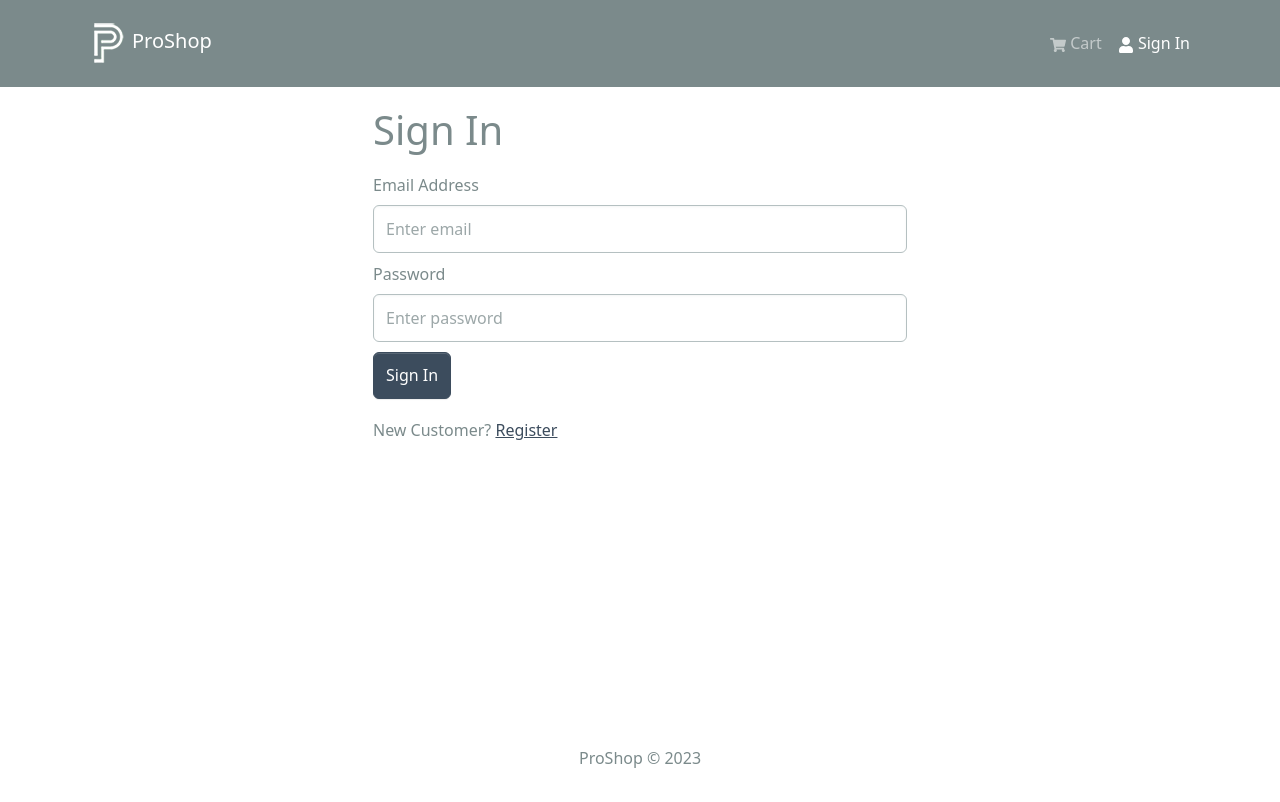
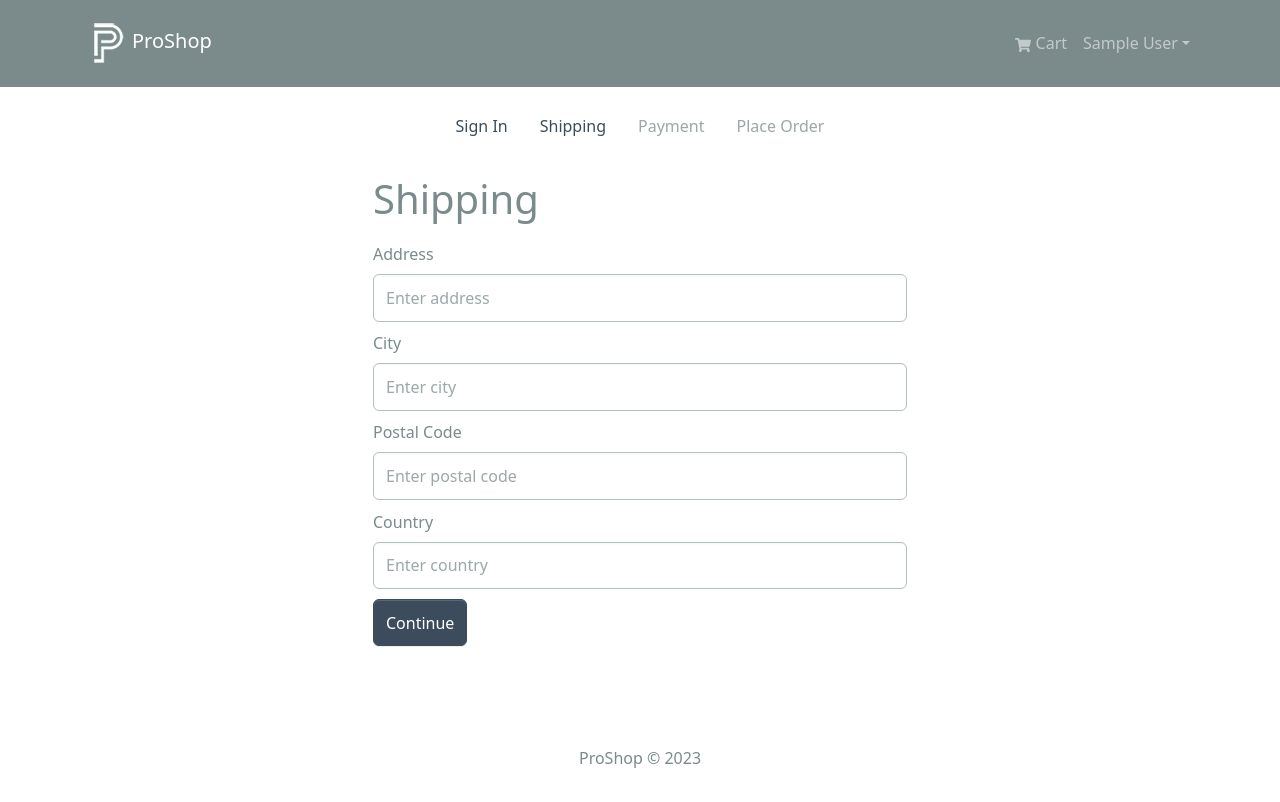
Before and after one commit to savanvekariya/Swiftkart, a React (Create React App) app in the folder frontend/: page /shipping in a window 1280 px wide. Before the commit this address led to /login. Shown: the top 802 px of the page. Built offline with nearby package versions, Linux system fonts and the light colour scheme; sample sign-in values are in the browser's storage.

Commit message:
added checkout step component

```diff
--- /dev/null
+++ b/frontend/src/components/CheckoutSteps.jsx
@@ -0,0 +1,51 @@
+import React from 'react';
+import { Nav } from 'react-bootstrap';
+import { LinkContainer } from 'react-router-bootstrap';
+
+const CheckoutSteps = ({ step1, step2, step3, step4 }) => {
+  return (
+    <Nav className='justify-content-center mb-4'>
+      <Nav.Item>
+        {step1 ? (
+          <LinkContainer to='/login'>
+            <Nav.Link>Sign In</Nav.Link>
+          </LinkContainer>
+        ) : (
+          <Nav.Link disabled>Sign In</Nav.Link>
+        )}
+      </Nav.Item>
+
+      <Nav.Item>
+        {step2 ? (
+          <LinkContainer to='/shipping'>
+            <Nav.Link>Shipping</Nav.Link>
+          </LinkContainer>
+        ) : (
+          <Nav.Link disabled>Shipping</Nav.Link>
+        )}
+      </Nav.Item>
+
+      <Nav.Item>
+        {step3 ? (
+          <LinkContainer to='/payment'>
+            <Nav.Link>Payment</Nav.Link>
+          </LinkContainer>
+        ) : (
+          <Nav.Link disabled>Payment</Nav.Link>
+        )}
+      </Nav.Item>
+
+      <Nav.Item>
+        {step4 ? (
+          <LinkContainer to='/placeorder'>
+            <Nav.Link>Place Order</Nav.Link>
+          </LinkContainer>
+        ) : (
+          <Nav.Link disabled>Place Order</Nav.Link>
+        )}
+      </Nav.Item>
+    </Nav>
+  );
+};
+
+export default CheckoutSteps;
--- a/frontend/src/components/PrivateRoute.jsx
+++ b/frontend/src/components/PrivateRoute.jsx
@@ -3,6 +3,6 @@
 
 const PrivateRoute = () => {
   const { userInfo } = useSelector((state) => state.auth);
-  return userInfo ? <Outlet /> : <Navigate to='/login' replace />;
+  return userInfo ? <Outlet /> : <Navigate to="/login" replace />;
 };
 export default PrivateRoute;
--- a/frontend/src/screens/ShippingScreen.jsx
+++ b/frontend/src/screens/ShippingScreen.jsx
@@ -3,6 +3,7 @@
 import { useDispatch, useSelector } from 'react-redux';
 import { useNavigate } from 'react-router-dom';
 import FormContainer from '../components/FormContainer';
+import CheckoutSteps from '../components/CheckoutSteps';
 import { saveShippingAddress } from '../slices/cartSlice';
 
 const ShippingScreen = () => {
@@ -27,6 +28,7 @@
 
   return (
     <FormContainer>
+      <CheckoutSteps step1 step2 />
       <h1>Shipping</h1>
       <Form onSubmit={submitHandler}>
         <Form.Group className="my-2" controlId="address">
--- a/frontend/src/slices/authSlice.js
+++ b/frontend/src/slices/authSlice.js
@@ -1,8 +1,10 @@
 import { createSlice } from '@reduxjs/toolkit';
 
-const initialState = localStorage.getItem('userInfo')
-  ? JSON.parse(localStorage.getItem('userInfo'))
-  : { userInfo: null };
+const initialState = {
+  userInfo: localStorage.getItem('userInfo')
+    ? JSON.parse(localStorage.getItem('userInfo'))
+    : null,
+};
 
 const authSlice = createSlice({
   name: 'auth',
```
